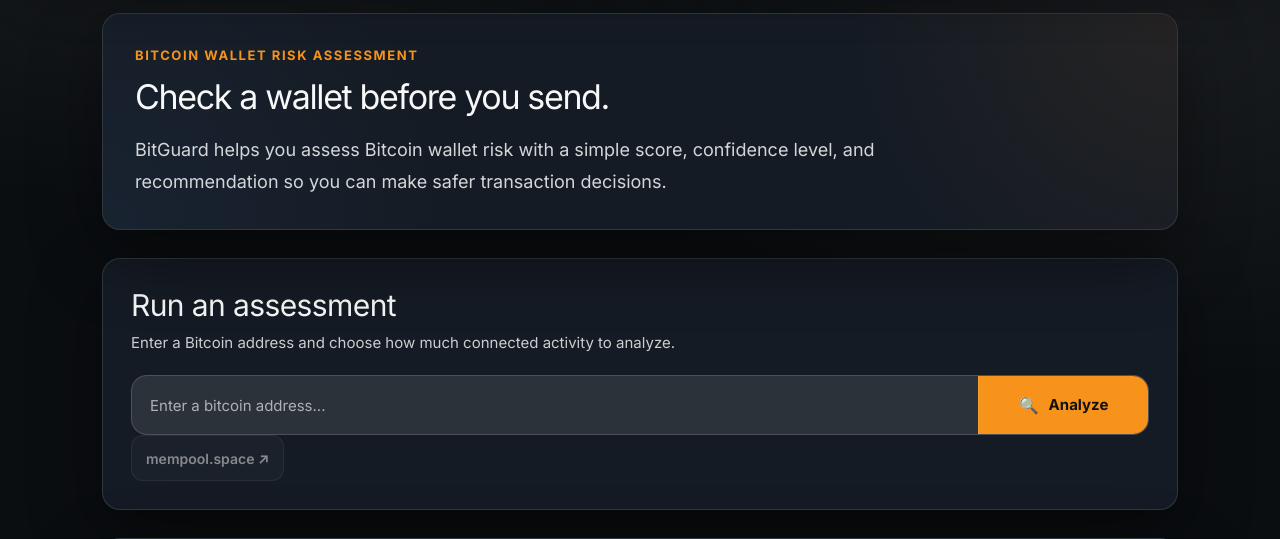
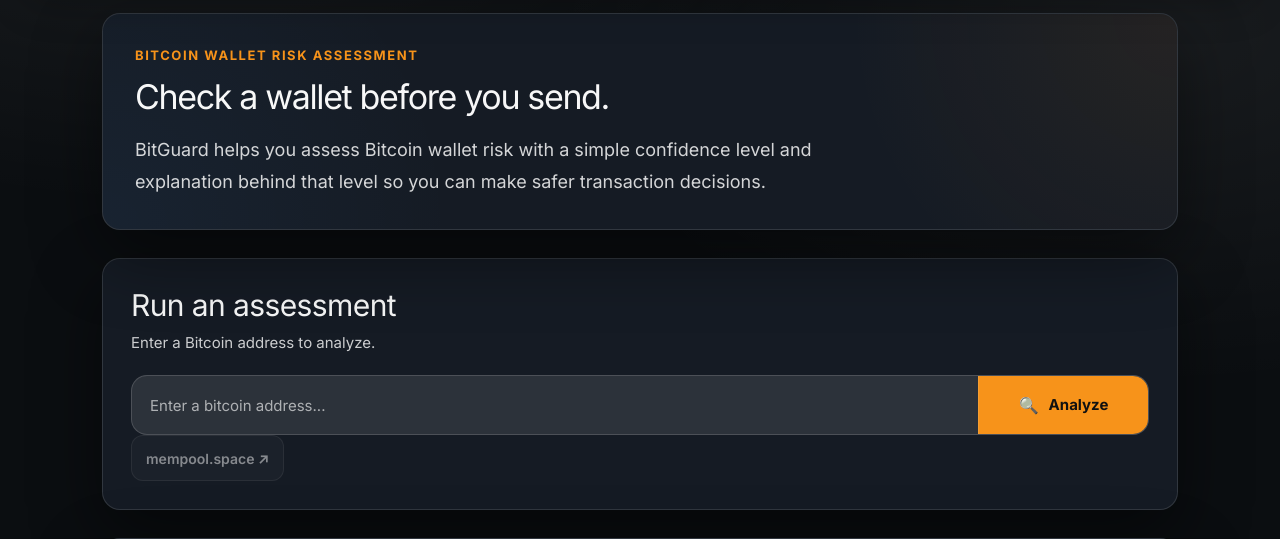
Before and after one commit to thesteau/bitguard, a FastAPI app: page / in a window 1280 px wide. Shown: the part 131-670 px from the top of the page. Run offline with FastAPI, Linux system fonts and the light colour scheme; parts of the project's set-up code (start-up, migrations or seed data) failed here and were passed over.

Commit message:
Polish frontend pages and update site styling

```diff
--- a/frontend/templates/pages/guide.html
+++ b/frontend/templates/pages/guide.html
@@ -34,7 +34,7 @@
       </li>
       <li>
         <strong>View Results</strong>
-        <span>Review the risk score, confidence level, and recommendation returned by the model.</span>
+        <span>Review the risk score and explanation returned by the model.</span>
       </li>
     </ol>
   </section>
--- a/frontend/templates/pages/index.html
+++ b/frontend/templates/pages/index.html
@@ -18,8 +18,7 @@
       </h1>
 
       <p class="hero-subtitle">
-        BitGuard helps you assess Bitcoin wallet risk with a simple score,
-        confidence level, and recommendation so you can make safer transaction decisions.
+        BitGuard helps you assess Bitcoin wallet risk with a simple confidence level and explanation behind that level so you can make safer transaction decisions.
       </p>
     </div>
   </section>
@@ -29,7 +28,7 @@
   <section class="search-card">
     <div class="section-header">
       <h2>Run an assessment</h2>
-      <p>Enter a Bitcoin address and choose how much connected activity to analyze.</p>
+      <p>Enter a Bitcoin address to analyze.</p>
     </div>
 
     <form id="searchForm" class="searchForm">
```
